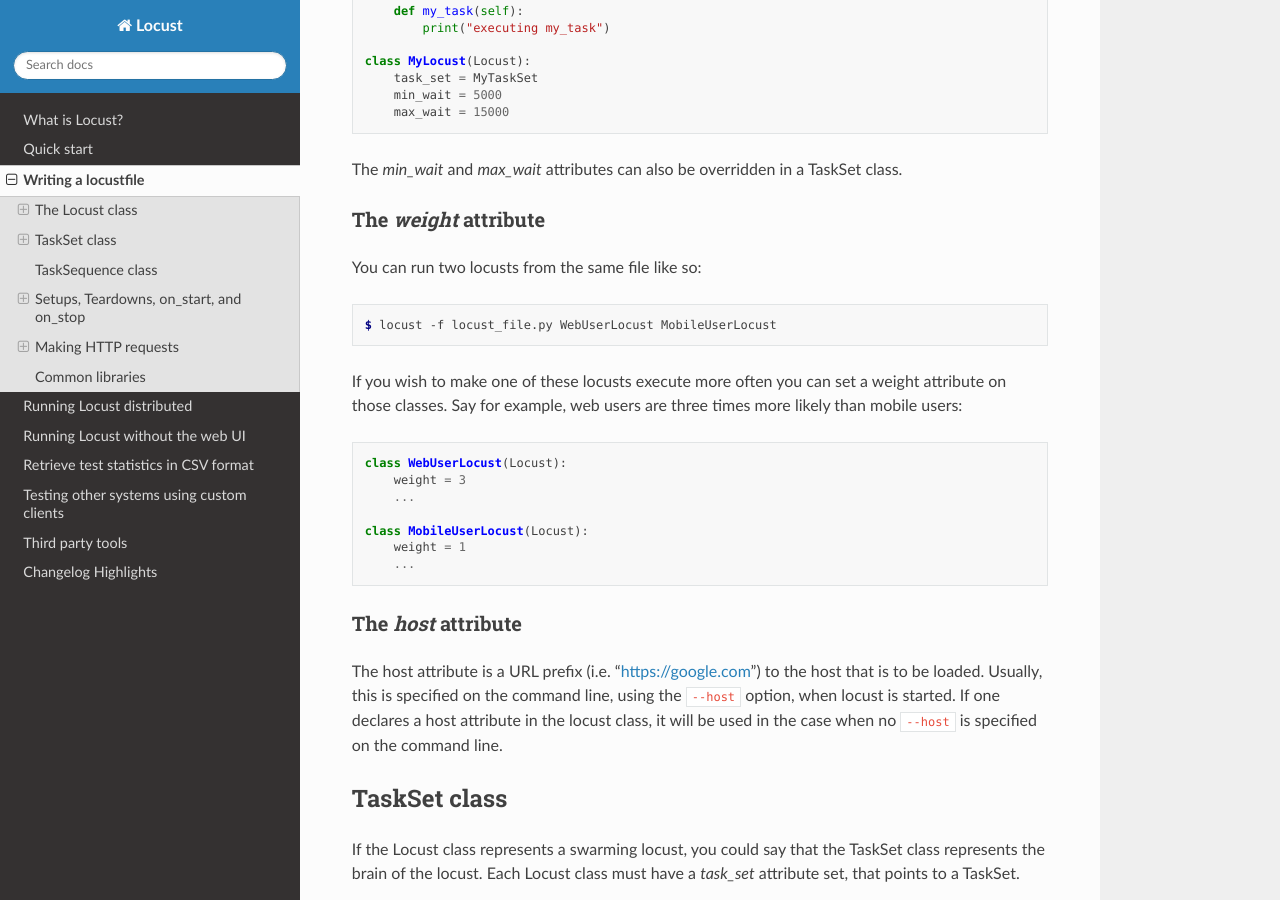
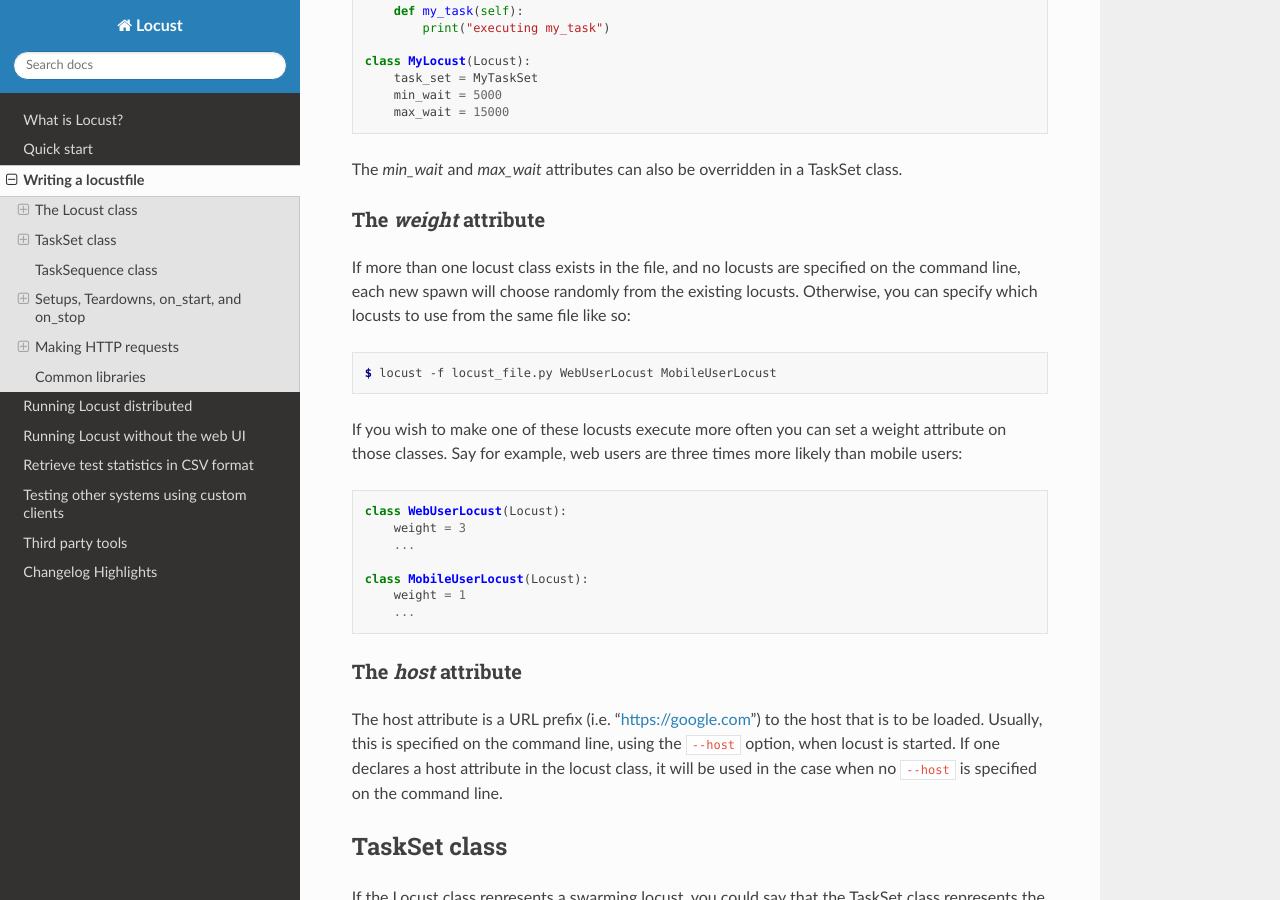
Before and after one commit to locustio/locust, a Sphinx documentation site: the page built from docs/writing-a-locustfile.rst, in a window 1280 px wide and 900 px high, scrolled down 802 px. Built offline with Sphinx 7.4.7 and the Read the Docs theme 2.0.0, drawn with Linux system fonts in a browser that asks for light colours; pages that are not in the unit, such as notebooks, are missing from menus.

Commit message:
clarifying locust class usage when no classes specified on CLI

```diff
--- a/docs/writing-a-locustfile.rst
+++ b/docs/writing-a-locustfile.rst
@@ -48,7 +48,9 @@
 The *weight* attribute
 ----------------------
 
-You can run two locusts from the same file like so:
+If more than one locust class exists in the file, and no locusts are specified on the command line,
+each new spawn will choose randomly from the existing locusts. Otherwise, you can specify which locusts
+to use from the same file like so:
 
 .. code-block:: console
 
```
